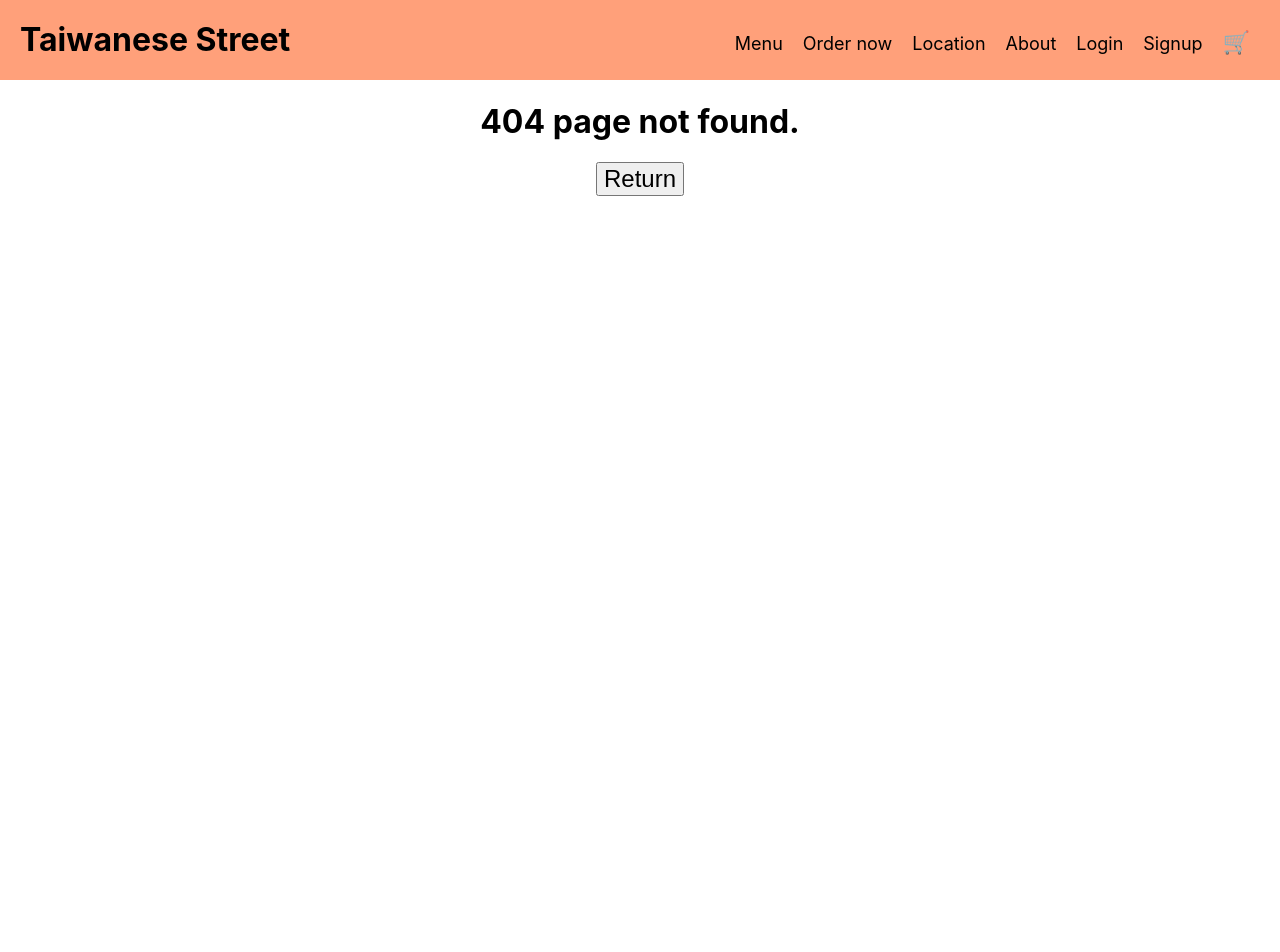
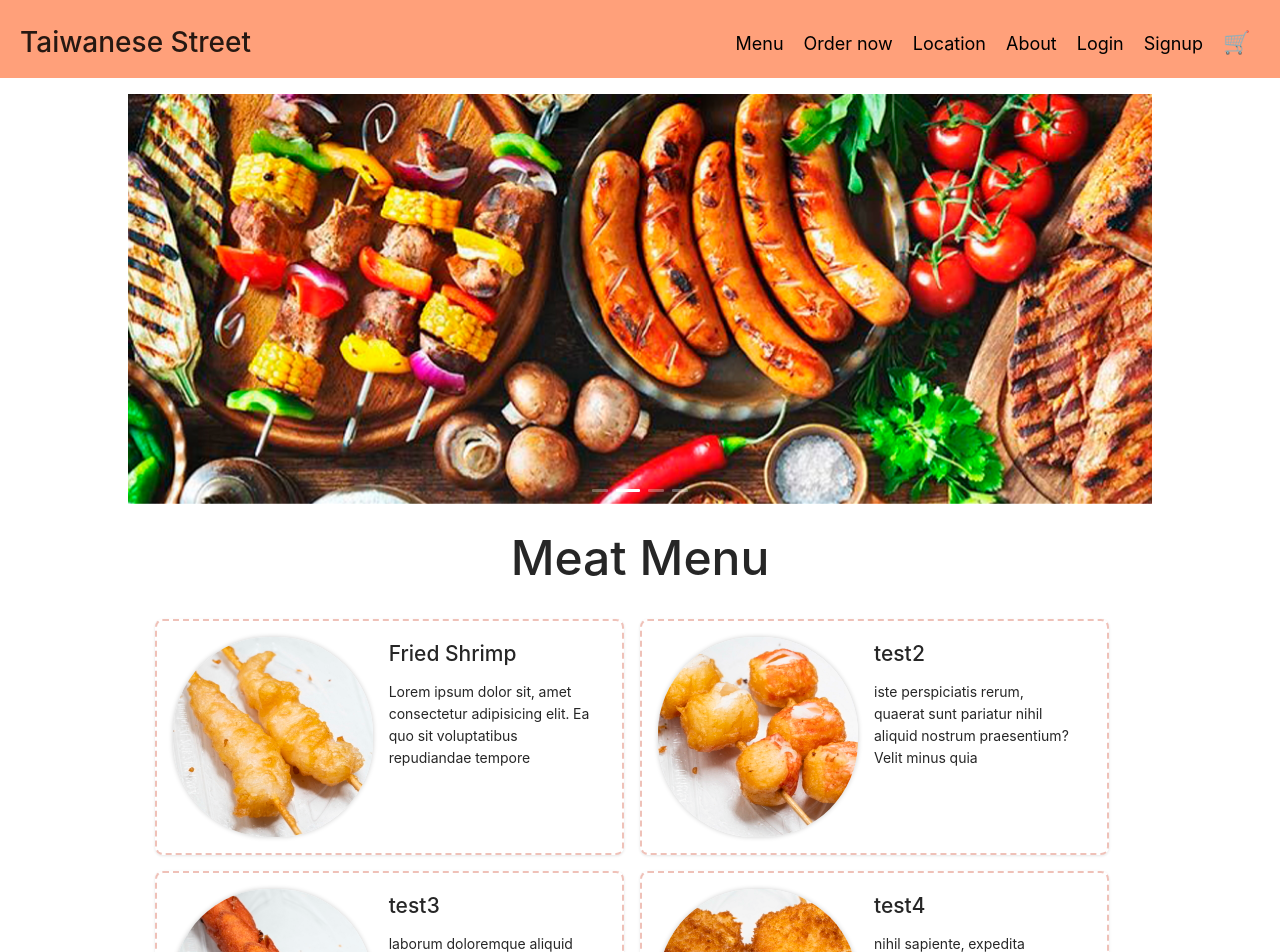
Before and after one commit to blazelim/taiwanese-street, a React (Create React App) app in the folder client/: page / in a window 1280 px wide. Before the commit this address had no page. Shown: the top 952 px of the page. Before the commit the page ends 800 px from the top, so only its background shows below. Built offline with nearby package versions, Linux system fonts and the light colour scheme.

Commit message:
add new routers and add some styles

```diff
--- a/client/src/App.js
+++ b/client/src/App.js
@@ -1,10 +1,15 @@
 import React from 'react';
 import { BrowserRouter as Router, Route, Switch } from 'react-router-dom';
+import 'antd/dist/antd.css';
 import './App.css';
 import Nav from './components/Nav';
 import Login from './pages/Login';
 import Signup from './pages/Signup';
 import NoMatch from './pages/NoMatch';
+import Order from './pages/Order';
+import Home from './pages/Home';
+import Location from './pages/Location';
+import About from './pages/About';
 
 import {
   ApolloClient,
@@ -42,6 +47,10 @@
         <div>
           <Nav />
           <Switch>
+            <Route exact path="/" component={Home} />
+            <Route exact path="/order" component={Order} />
+            <Route exact path="/location" component={Location} />
+            <Route exact path="/about" component={About} />
             <Route exact path="/login" component={Login} />
             <Route exact path="/signup" component={Signup} />
             <Route component={NoMatch} />
--- a/client/src/index.css
+++ b/client/src/index.css
@@ -1,15 +1,87 @@
+:root {
+  --primary: #232f3e;
+  --secondary: #f3a847;
+  --tertiary: #b12704;
+  --light: #fafafa;
+  --dark: #272f32;
+  --error: rgb(228, 46, 1);
+  --spacing-one: calc(1rem * 0.5);
+  --spacing-two: calc(1rem);
+}
+
 body {
   margin: 0;
-  font-family: -apple-system, BlinkMacSystemFont, 'Segoe UI', 'Roboto', 'Oxygen',
-    'Ubuntu', 'Cantarell', 'Fira Sans', 'Droid Sans', 'Helvetica Neue',
+  font-family: -apple-system, BlinkMacSystemFont, "Segoe UI", "Roboto", "Oxygen",
+    "Ubuntu", "Cantarell", "Fira Sans", "Droid Sans", "Helvetica Neue",
     sans-serif;
   -webkit-font-smoothing: antialiased;
   -moz-osx-font-smoothing: grayscale;
 }
 
 code {
-  font-family: source-code-pro, Menlo, Monaco, Consolas, 'Courier New',
+  font-family: source-code-pro, Menlo, Monaco, Consolas, "Courier New",
     monospace;
+}
+
+.container {
+  margin: 0 auto;
+  width: 80%;
+}
+
+.m-1 {
+  margin: var(--spacing-one);
+}
+
+.m-2 {
+  margin: var(--spacing-two);
+}
+
+.mx-1 {
+  margin-right: var(--spacing-one);
+  margin-left: var(--spacing-one);
+}
+
+.mx-2 {
+  margin-right: var(--spacing-two);
+  margin-left: var(--spacing-two);
+}
+
+.my-1 {
+  margin-top: var(--spacing-one);
+  margin-bottom: var(--spacing-one);
+}
+
+.my-2 {
+  margin-top: var(--spacing-two);
+  margin-bottom: var(--spacing-two);
+}
+
+.p-1 {
+  padding: var(--spacing-one);
+}
+
+.p-2 {
+  padding: var(--spacing-two);
+}
+
+.px-1 {
+  padding-right: var(--spacing-one);
+  padding-left: var(--spacing-one);
+}
+
+.px-2 {
+  padding-right: var(--spacing-two);
+  padding-left: var(--spacing-two);
+}
+
+.py-1 {
+  padding-top: var(--spacing-one);
+  padding-bottom: var(--spacing-one);
+}
+
+.py-2 {
+  padding-top: var(--spacing-two);
+  padding-bottom: var(--spacing-two);
 }
 
 /* Nav */
@@ -76,14 +148,14 @@
   text-align: right;
 }
 
-label+input {
+label + input {
   width: 30%;
   margin: 0 30% 0 4%;
   padding: 10px;
   font-size: 18px;
 }
 
-input+input {
+input + input {
   float: right;
 }
 
```
Lines whose indentation alone changed are shown as unchanged.
